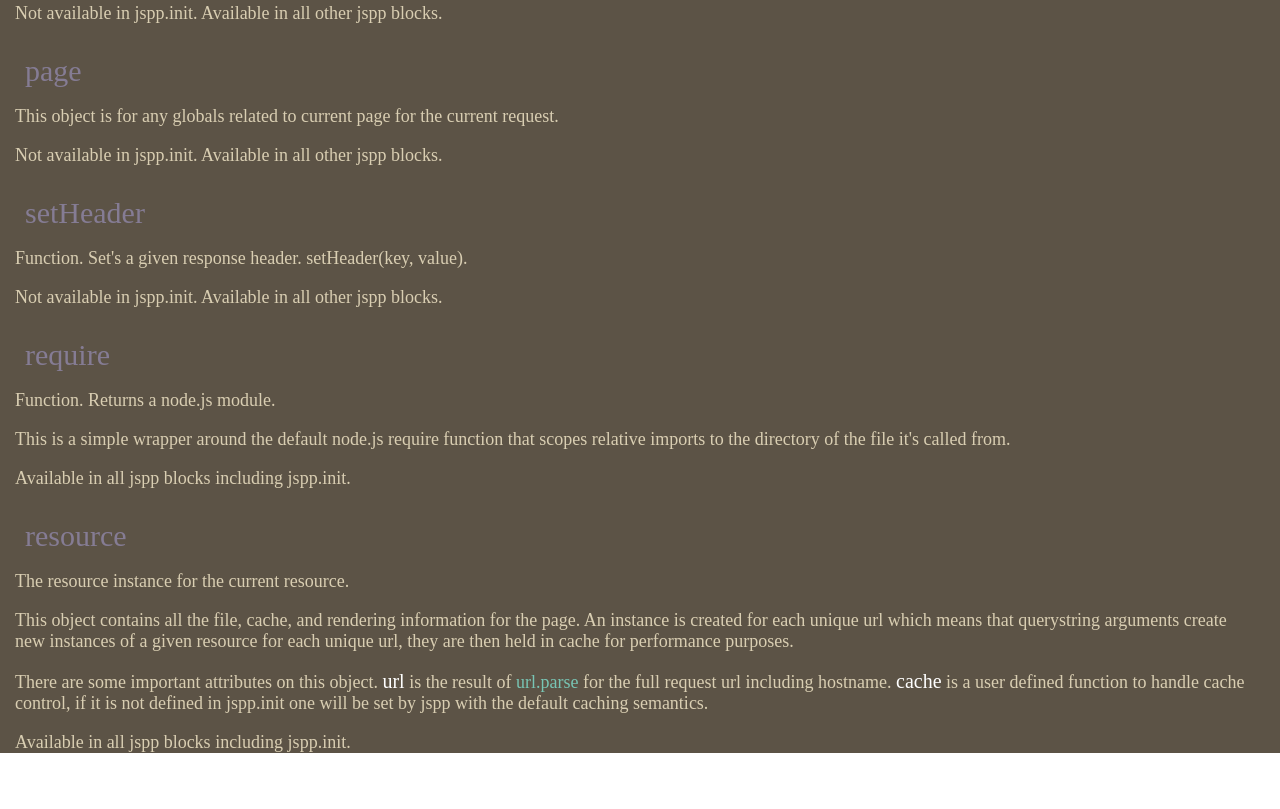
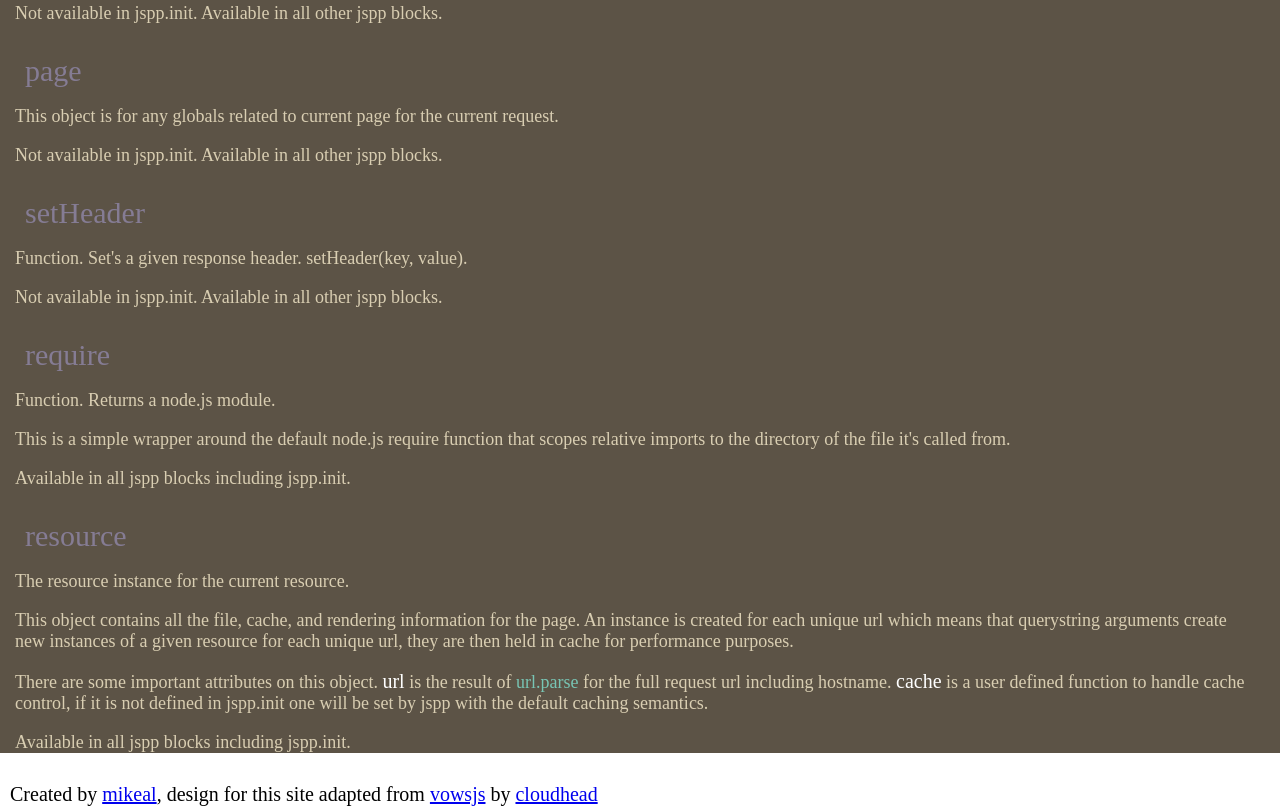
Before and after one commit to mikeal/jspp, a website: page docs/index.html in a window 1280 px wide. Shown: the part 3036-3845 px from the top of the page. Before the commit the page ends 3819 px from the top, so only its background shows below. Drawn offline with Linux system fonts and the light colour scheme; a web font is replaced by a local one.

Commit message:
Giving cloudhead credit for the layout.

```diff
--- a/docs/index.html
+++ b/docs/index.html
@@ -200,6 +200,11 @@
         font-family:Philosopher;
         color:#857C94;
         margin: 10px 10px 10px 10px;
+      }
+      div.byline {
+        margin-bottom:3px;
+        margin-left:10px;
+        font-size:20px;
       }
 
       div.spacer {
@@ -428,6 +433,7 @@
 
         </div>
       </div>
+      <div class="byline">Created by <a href="https://github.com/mikeal">mikeal</a>, design for this site adapted from <a href="http://vowsjs.org/">vowsjs</a> by <a href="https://github.com/cloudhead">cloudhead</a>
     </div>
     <a href="http://github.com/mikeal/jspp"><img style="position: absolute; top: 0; left: 0; border: 0;" src="https://assets1.github.com/img/ce742187c818c67d98af16f96ed21c00160c234a?repo=&url=http%3A%2F%2Fs3.amazonaws.com%2Fgithub%2Fribbons%2Fforkme_left_gray_6d6d6d.png&path=" alt="Fork me on GitHub"></a>
   </body>
```
